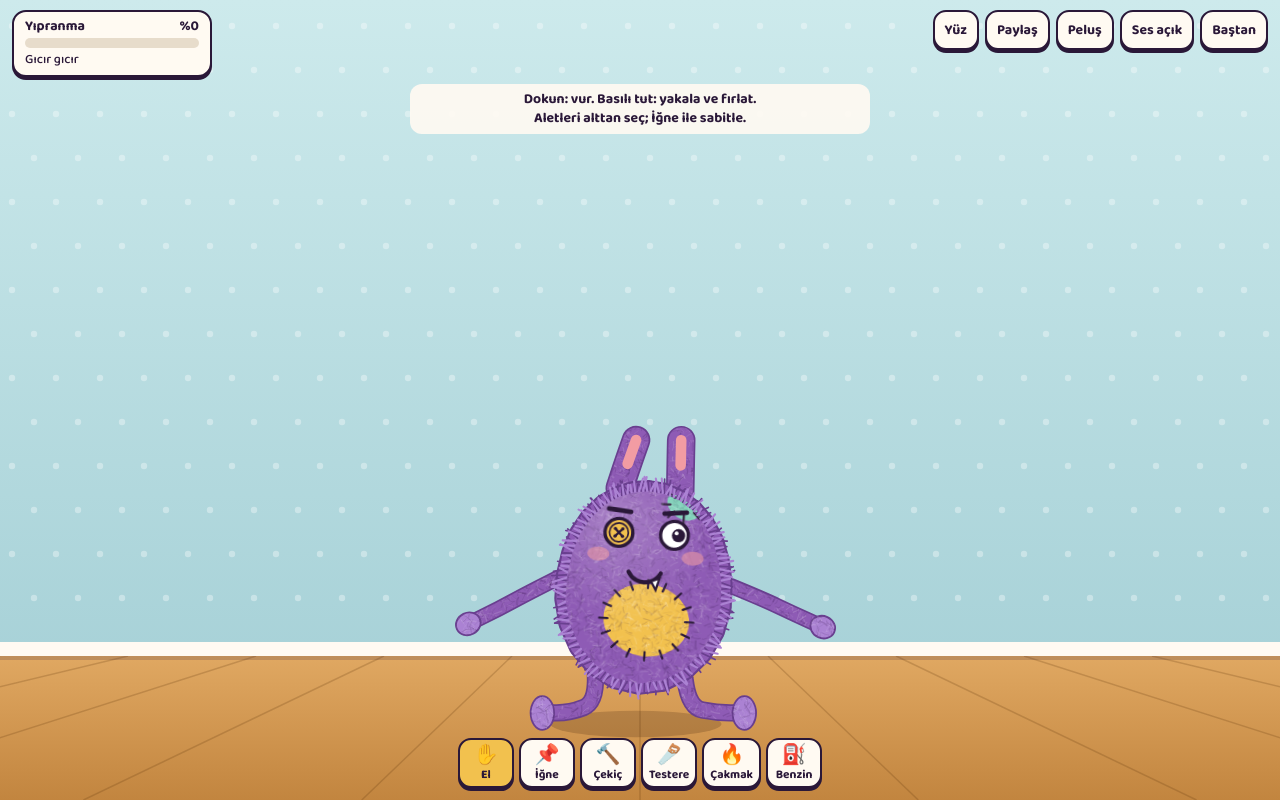
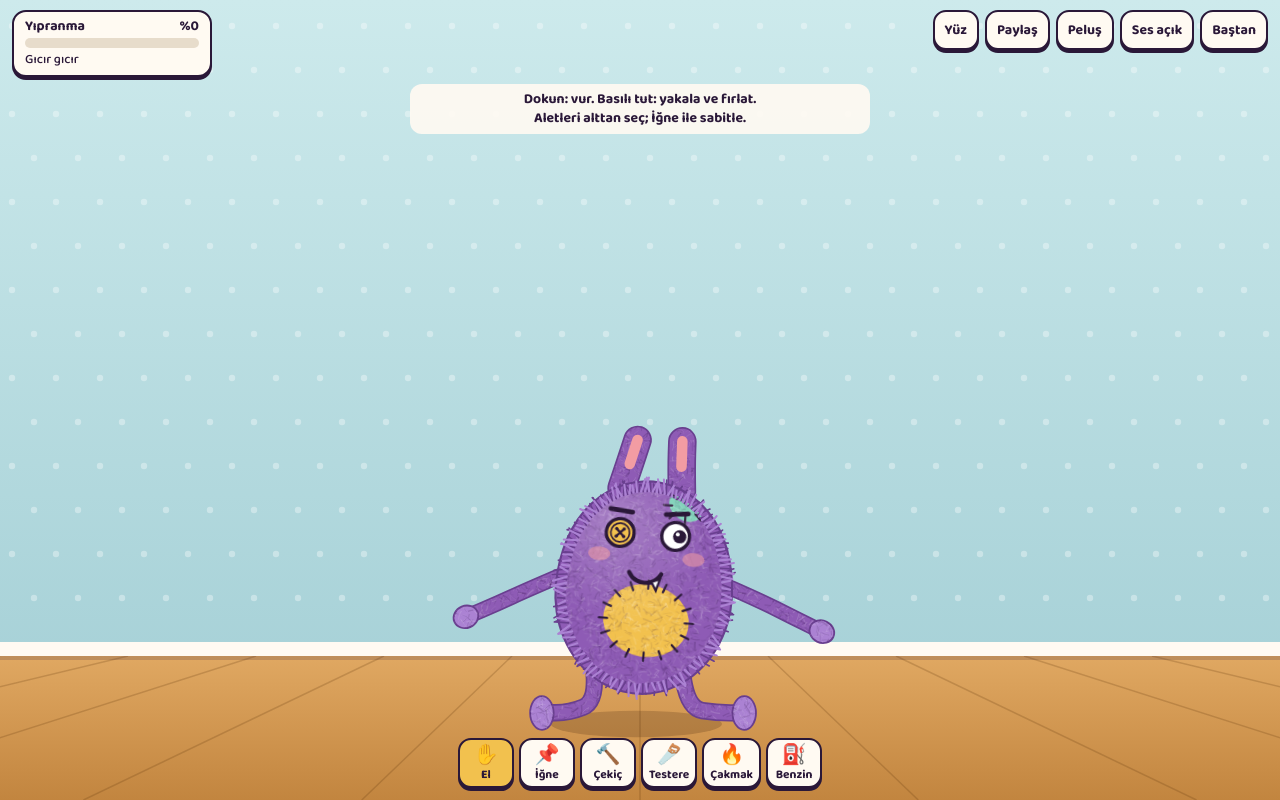
Before and after one commit to tk-xyz/stresskiller, a plain HTML site: page index.html in a window 1280 px wide. Drawn offline with Linux system fonts and the light colour scheme; animation ran at ten frames a second.

Commit message:
Peluş gibi davransın: şekil hafızası ve yumuşak kenar
Her parça her adımda kendi orijinal şekline doğru geri esner
(shape matching); düşünce ezilip toparlanır, hasar arttıkça
pörsür. Dış çizgi köşeli kenarlar yerine yumuşak eğriyle çizilir.

Co-Authored-By: Claude Opus 5.5 <noreply@anthropic.com>
Claude-Session: https://claude.ai/code/session_01Wr9ZgPosR21b459p7CNFxi

```diff
--- a/index.html
+++ b/index.html
@@ -36,7 +36,7 @@ canvas#c{position:absolute;inset:0;width:100%;height:100%;display:block;touch-ac
 canvas#c.nocur{cursor:none}
 #hud{position:absolute;top:0;left:0;right:0;display:flex;justify-content:space-between;align-items:flex-start;gap:10px;padding:10px 12px;pointer-events:none}
 #meter{background:var(--paper);border:2.5px solid var(--ink);border-radius:14px;padding:5px 11px 7px;min-width:132px;max-width:200px;flex:1;box-shadow:0 3px 0 var(--ink)}
-#lbl{display:flex;justify-content:space-between;font-weight:700;font-size:14px;line-height:1.3}
+#lbl{display:flex;justify-content:space-between;gap:6px;font-weight:700;font-size:14px;line-height:1.3}
 #pct{font-variant-numeric:tabular-nums}
 #bar{height:10px;border-radius:6px;background:#e7dccb;overflow:hidden;margin:3px 0 4px}
 #fill{display:block;height:100%;width:0;background:linear-gradient(90deg,var(--mustard),var(--danger));border-radius:6px;transition:width .2s}
@@ -236,7 +236,7 @@ const FINE=window.matchMedia&&matchMedia('(pointer:fine)').matches;
 
 let W=0,H=0,DPR=1,FLOOR=0,GROUND=0,S=1,bg=null,felt=null;
 let pts=[],cons=[],limbs=[],center=null;
-let tris=[],bodyV=[],mainV=[],bEdges=[],topV=null,botV=null,faceTri=null,topoDirty=false,pieceCount=1,triTotal=1,lastRip=-9,splitT=-9,lastTriKill=-9;
+let pieces=[],bLoops=[],shapeK=1,tris=[],bodyV=[],mainV=[],bEdges=[],topV=null,botV=null,faceTri=null,topoDirty=false,pieceCount=1,triTotal=1,lastRip=-9,splitT=-9,lastTriKill=-9;
 let TEX=null,tctx=null,TS=2;const TMINX=-72,TMINY=-80,TW=144,TH=180;
 let TY=null,TYKEY='pofuduk';
 let fluff=[],fx=[],flames=[],smoke=[],drops=[],puddles=[],wounds=[],dirt=[],bubbles=[];
@@ -537,10 +537,25 @@ function rebuildTopo(first){
     while(st.length){const a=st.pop();for(const k of [0,1,2]){const kk=key(a.v[k],a.v[(k+1)%3]),e=em.get(kk);for(const b of e.tris)if(!comp.has(b)){comp.set(b,nc);st.push(b)}}}
   }
   const sizes=new Array(nc+1).fill(0);for(const v of comp.values())sizes[v]++;
+  const pv=new Map();for(const tr of alive){const k=comp.get(tr);if(!pv.has(k))pv.set(k,new Set());for(const v of tr.v)pv.get(k).add(v)}
+  pieces=[];for(const [k,set] of pv){const vs=[...set];let rx=0,ry=0;for(const v of vs){rx+=v.rx;ry+=v.ry}pieces.push({id:k,vs,rcx:rx/vs.length,rcy:ry/vs.length,main:false,scale:1})}
+  // sınır döngüleri
+  const adj=new Map();for(const e of bEdges){for(const [u,w] of [[e.a,e.b],[e.b,e.a]]){if(!adj.has(u))adj.set(u,[]);adj.get(u).push(w)}}
+  bLoops=[];const seen=new Set();
+  for(const e of bEdges){
+    const k0=e.a.id+'>'+e.b.id;if(seen.has(k0))continue;
+    const loop=[e.a];let prev=e.a,cur=e.b,guard=0;seen.add(k0);seen.add(e.b.id+'>'+e.a.id);
+    while(cur!==e.a&&guard++<500){
+      loop.push(cur);const nb=(adj.get(cur)||[]).filter(w=>w!==prev&&!seen.has(cur.id+'>'+w.id));
+      if(!nb.length)break;const nx=nb[0];seen.add(cur.id+'>'+nx.id);seen.add(nx.id+'>'+cur.id);prev=cur;cur=nx;
+    }
+    if(loop.length>2)bLoops.push(loop);
+  }
   let mainC=faceTri&&!faceTri.dead?comp.get(faceTri):0;
   if(!mainC||sizes[mainC]<4){let bs=0;for(let k=1;k<=nc;k++)if(sizes[k]>bs){bs=sizes[k];mainC=k}}
   const before=pieceCount;pieceCount=nc;
   for(const tr of alive)tr.main=comp.get(tr)===mainC;
+  for(const pc of pieces)pc.main=pc.id===mainC;
   for(const v of bodyV){v.main=false}
   for(const tr of alive)if(tr.main)for(const v of tr.v)v.main=true;
   mainV=bodyV.filter(v=>v.main);
@@ -826,6 +841,15 @@ function step(){
       const f=(d-c.len)/d*c.k/ws;
       a.x+=dx*f*wa;a.y+=dy*f*wa;b.x-=dx*f*wb;b.y-=dy*f*wb;
     }
+  }
+  for(const pc of pieces){
+    const vs=pc.vs,n=vs.length;if(n<3)continue;
+    const al=pc.main?shapeK:.045;if(al<=0)continue;
+    let cx=0,cy=0;for(const v of vs){cx+=v.x;cy+=v.y}cx/=n;cy/=n;
+    const sc=S*pc.scale;let dot=0,crs=0;
+    for(const v of vs){const px=v.x-cx,py=v.y-cy,qx=(v.rx-pc.rcx)*sc,qy=(v.ry-pc.rcy)*sc;dot+=qx*px+qy*py;crs+=qx*py-qy*px}
+    const th=Math.atan2(crs,dot),c=Math.cos(th),s2=Math.sin(th);
+    for(const v of vs){if(fixed(v))continue;const qx=(v.rx-pc.rcx)*sc,qy=(v.ry-pc.rcy)*sc;v.x+=(cx+qx*c-qy*s2-v.x)*al;v.y+=(cy+qx*s2+qy*c-v.y)*al}
   }
   for(const p of pts){
     if(fixed(p)){p.ground=0;continue}
@@ -1185,6 +1209,8 @@ function update(dt){
   const loss=ko?Math.min(.6,.3+(t-finT)*.4):clamp((wear-40)/60,0,1)*.18+Math.min(.26,wsum/520)+lost*.02+(1-triAlive().length/triTotal)*.4;
   const breath=ko?0:Math.sin(t*2.2)*.015;
   for(const c of cons){if(!c.body)continue;if(c.bend){c.k=Math.max(.02,.16*(1-loss*1.4))}else c.len=c.base*(1-loss*.22+breath)}
+  shapeK=ko?.035:clamp(.085*(1-loss*1.2),.035,.085);
+  for(const pc of pieces)pc.scale=pc.main?1-loss*.2+breath:.97;
 
   // uçuş
   const flying=!held&&!pinned&&!onGround&&sp>3;
@@ -1619,9 +1645,13 @@ function drawPlush(){
   for(const L of limbs)drawLimb(L,true);
   renderTex(a);
   ctx.lineCap='round';ctx.lineJoin='round';
-  ctx.beginPath();for(const e of bEdges){ctx.moveTo(e.a.x,e.a.y);ctx.lineTo(e.b.x,e.b.y)}
-  ctx.strokeStyle=COL.dark;ctx.lineWidth=12*S;ctx.stroke();
-  ctx.strokeStyle=COL.body;ctx.lineWidth=9*S;ctx.stroke();
+  ctx.beginPath();
+  for(const lp of bLoops){
+    const n=lp.length,m=(i)=>{const a=lp[(i+n)%n],b=lp[(i+1+n)%n];return[(a.x+b.x)/2,(a.y+b.y)/2]};
+    ctx.moveTo(...m(-1));for(let i=0;i<n;i++){const p=lp[i];ctx.quadraticCurveTo(p.x,p.y,...m(i))}ctx.closePath();
+  }
+  ctx.strokeStyle=COL.dark;ctx.lineWidth=13*S;ctx.stroke();
+  ctx.strokeStyle=COL.body;ctx.lineWidth=10*S;ctx.stroke();
   for(const e of bEdges){const c=e.cell>=0?cChar[e.cell]:0;if(c>.05){ctx.strokeStyle='rgba(25,14,10,'+Math.min(.9,c*.8)+')';ctx.beginPath();ctx.moveTo(e.a.x,e.a.y);ctx.lineTo(e.b.x,e.b.y);ctx.stroke()}}
   for(const tr of tris)if(!tr.dead)drawTri(tr);
   for(let pass=0;pass<2;pass++){
```
